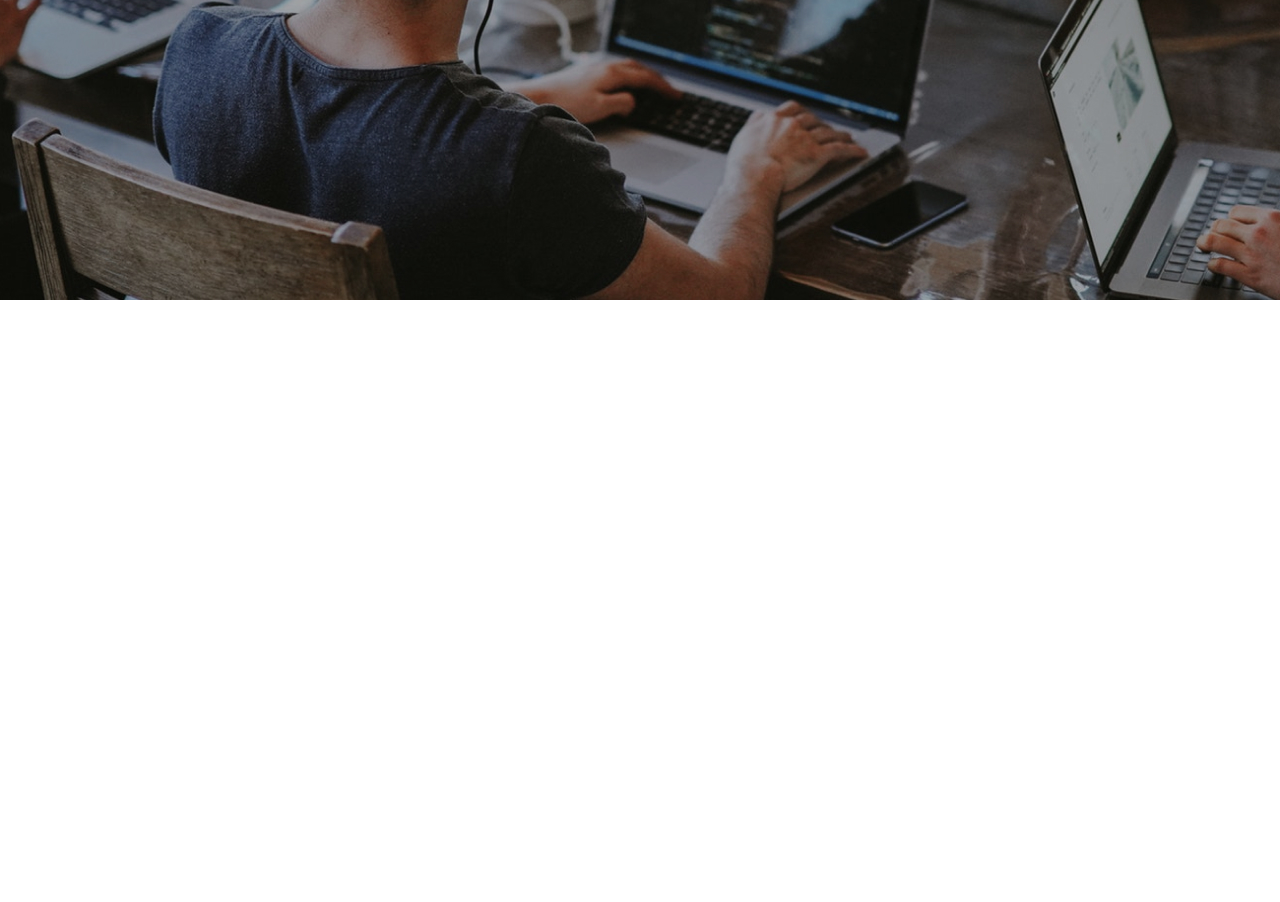
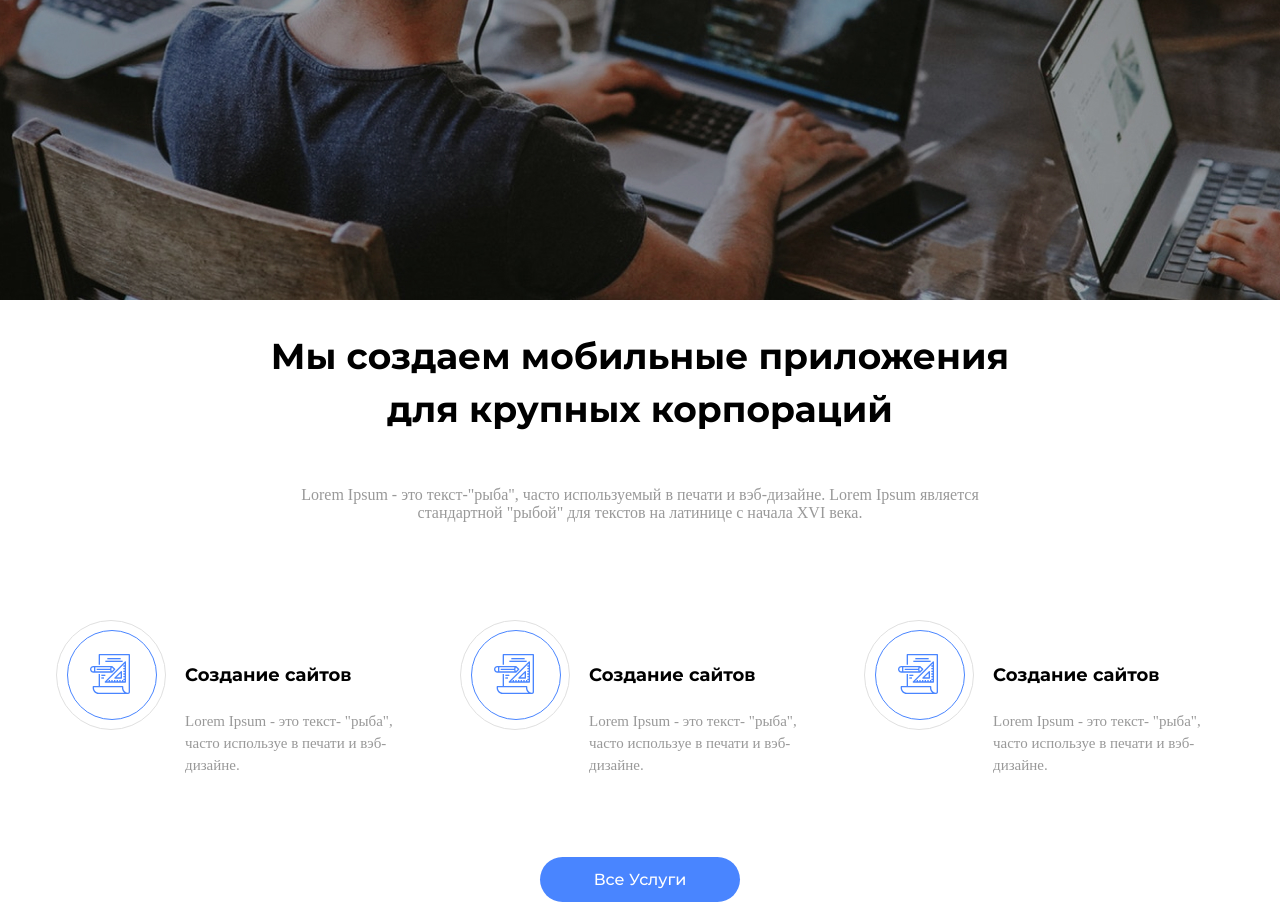
Before and after one commit to LuckyDanyel/ItCompany, a website: page app/index.html in a window 1280 px wide. Shown: the part 600-1502 px from the top of the page. Before the commit the page ends 900 px from the top, so only its background shows below. Drawn offline with Linux system fonts and the light colour scheme; a web font is replaced by a local one.

Commit message:
Created section servises

```diff
--- a/app/index.html
+++ b/app/index.html
@@ -29,7 +29,30 @@
             </div>
       </header>
       <section class="servises">
-
+            <div class="container">
+                  <div class="servises__title">
+                        <h2 class = "servises__title-h2">Мы создаем мобильные приложения для крупных корпораций</h2>
+                        <p class = "servises__title-text">Lorem Ipsum - это текст-"рыба", часто используемый в печати и вэб-дизайне. Lorem Ipsum является стандартной "рыбой" для текстов на латинице с начала XVI века. </p>
+                  </div>
+                  <div class="servises__creating">
+                        <ul class = "servises__creating-list">
+                              <li class = "servises__creating-list-item"><img src="./images/servises/project.svg" alt="doing"></li>
+                              <li class = "servises__creating-list-item"><h4>Создание сайтов</h4></li>
+                              <li class = "servises__creating-list-item"><p>Lorem Ipsum - это текст- "рыба", часто используе в печати и вэб-дизайне.</p></li>
+                        </ul>
+                        <ul class = "servises__creating-list">
+                              <li class = "servises__creating-list-item"><img src="./images/servises/project.svg" alt="doing"></li>
+                              <li class = "servises__creating-list-item"><h4>Создание сайтов</h4></li>
+                              <li class = "servises__creating-list-item"><p>Lorem Ipsum - это текст- "рыба", часто используе в печати и вэб-дизайне.</p></li>
+                        </ul>
+                        <ul class = "servises__creating-list">
+                              <li class = "servises__creating-list-item"><img src="./images/servises/project.svg" alt="doing"></li>
+                              <li class = "servises__creating-list-item"><h4>Создание сайтов</h4></li>
+                              <li class = "servises__creating-list-item"><p>Lorem Ipsum - это текст- "рыба", часто используе в печати и вэб-дизайне.</p></li>
+                        </ul>
+                  </div>
+                  <div class = "servises__button"><a class = "button" href="#">Все Услуги</a></div>
+            </div>
       </section>
       <script src = "js/main.min.js" ></script>
 </body>
--- a/app/scss/mixin.scss
+++ b/app/scss/mixin.scss
@@ -8,6 +8,7 @@ $fn-xl: 48px;
 
 $color-btn:#4985FF;
 $color-bg:#6013D1;
+$color-white: #999999;
 
 $font-regular: "MontserratRegular";
 $font-medium: "MontserratMedium";
--- a/app/scss/servises.scss
+++ b/app/scss/servises.scss
@@ -1 +1,83 @@
 @import 'global.scss';
+
+.servises {
+
+            .servises__title {
+                  text-align: center;
+                  display: flex;
+                  flex-flow: column nowrap;
+                  align-items: center;
+
+            }
+            .servises__title-h2 {
+
+                 max-width: 739px;
+                 font-size: $fn-l;
+                 font-family: $font-bold;
+                 line-height: 53px;
+                 margin-bottom: 50px;
+            }
+            .servises__title-text {
+                  max-width: 730px;
+                  font-size: $fn-s;
+                  font-family: $font-regular;
+                  color: $color-white;
+                  margin-top: 0;
+            }
+            .servises__creating {
+                  display: flex;
+                  justify-content: space-between;
+                  margin-top: 110px;
+                  margin-bottom: 50px;
+            }
+            .servises__creating-list {
+                  list-style-type: none;
+                  position: relative;
+                  padding-left: 120px;
+            }
+            .servises__creating-list-item {
+
+                        h4 {
+                              font-size: $fn-m;
+                              font-family: $font-bold;
+                              margin-top: 0;
+                        }
+
+                        p {
+                              font-size: $fn-xs + 1;
+                              font-family: $font-regular;
+                              color: $color-white;
+                              max-width: 222px;
+                              display: inline-block;
+                              line-height: 22px;
+                              margin-top: 0;
+                        }
+                        &:nth-child(1){
+                              position: absolute;
+                              top: -10px;
+                              left: 25px;
+                              width: 40px;
+
+                                    &::before{
+                                          content: url("../images/servises/Ellipse.svg");
+                                          position: absolute;
+                                          left: -23px;
+                                          top: -24px;
+
+                                    }
+                                    &::after{
+                                          content: url("../images/servises/Ellipse-2.svg");
+                                          position: absolute;
+                                          left: -34px;
+                                          top: -34px;
+
+                                    }
+                        }
+            }
+            .servises__button{
+                  display: flex;
+                  justify-content: center;
+
+            }
+
+}
--- a/app/scss/style.scss
+++ b/app/scss/style.scss
@@ -1 +1,2 @@
 @import 'header';
+@import 'servises';
```
Also changed, not shown: app/css/style.min.css, app/images/servises/Ellipse-2.svg (added), app/images/servises/Ellipse.svg (added), app/images/servises/project.svg (added).
